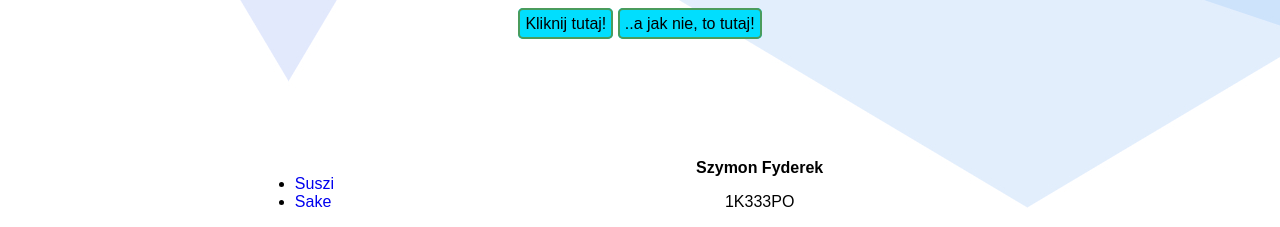
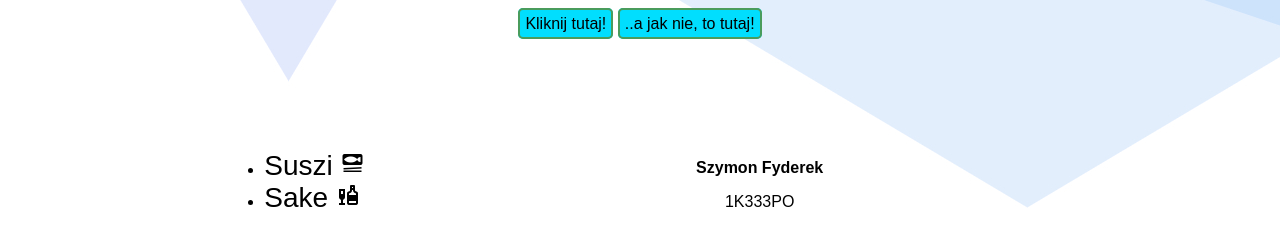
Before and after one commit to sfyde/html-2023, a plain HTML site: page index.html in a window 1280 px wide. Shown: the part 872-1099 px from the top of the page. Drawn offline with Linux system fonts and the light colour scheme.

Commit message:
Dodanie ikonek

```diff
--- a/index.html
+++ b/index.html
@@ -4,6 +4,8 @@
     <meta charset="UTF-8">
     <title>Strona</title>
     <link rel="stylesheet" type="text/css" href="./css/mystyle.css">
+    <link rel="stylesheet" href="https://fonts.googleapis.com/icon?family=Material+Icons">
+
     <style>
         body{
             width: 90%;
@@ -104,6 +106,12 @@
         font-size:35px;
         }
 
+        .ikonki{
+        text-decoration: none;
+        color:black;
+        font-size:28px;
+        }
+
 
 
 
@@ -156,12 +164,12 @@
                 <tr>
                     <td>Piotr</td>
                     <td>Gornisiewicz</td>
-                    <td>Facet</td>
+                    <td><i class="material-icons">male</i></td>
                 </tr>
                 <tr>
                     <td>Karol</td>
                     <td>Czerwien</td>
-                    <td>Facet</td>
+                    <td><i class="material-icons">male</i></td>
                 </tr>
             </table>
 
@@ -174,10 +182,11 @@
             <div style="width:40%; display: inline-block;">
                 <ul style="width:fit-content; margin:auto; ">
                     <li>
-                        <a style="text-decoration: none;" href="https://suszi.wszib.edu.pl/suszi-web/login">Suszi</a>
+                        <a class="ikonki" href="https://suszi.wszib.edu.pl/suszi-web/login">Suszi <i class="material-icons">set_meal</i>
+                        </a>
                     </li>
                     <li>
-                        <a style="text-decoration: none;" href="https://sake.wszib.edu.pl/">Sake</a>
+                        <a class="ikonki" href="https://sake.wszib.edu.pl/">Sake <i class="material-icons">liquor</i></a>
                     </li>
                 </ul>
             </div>
```
